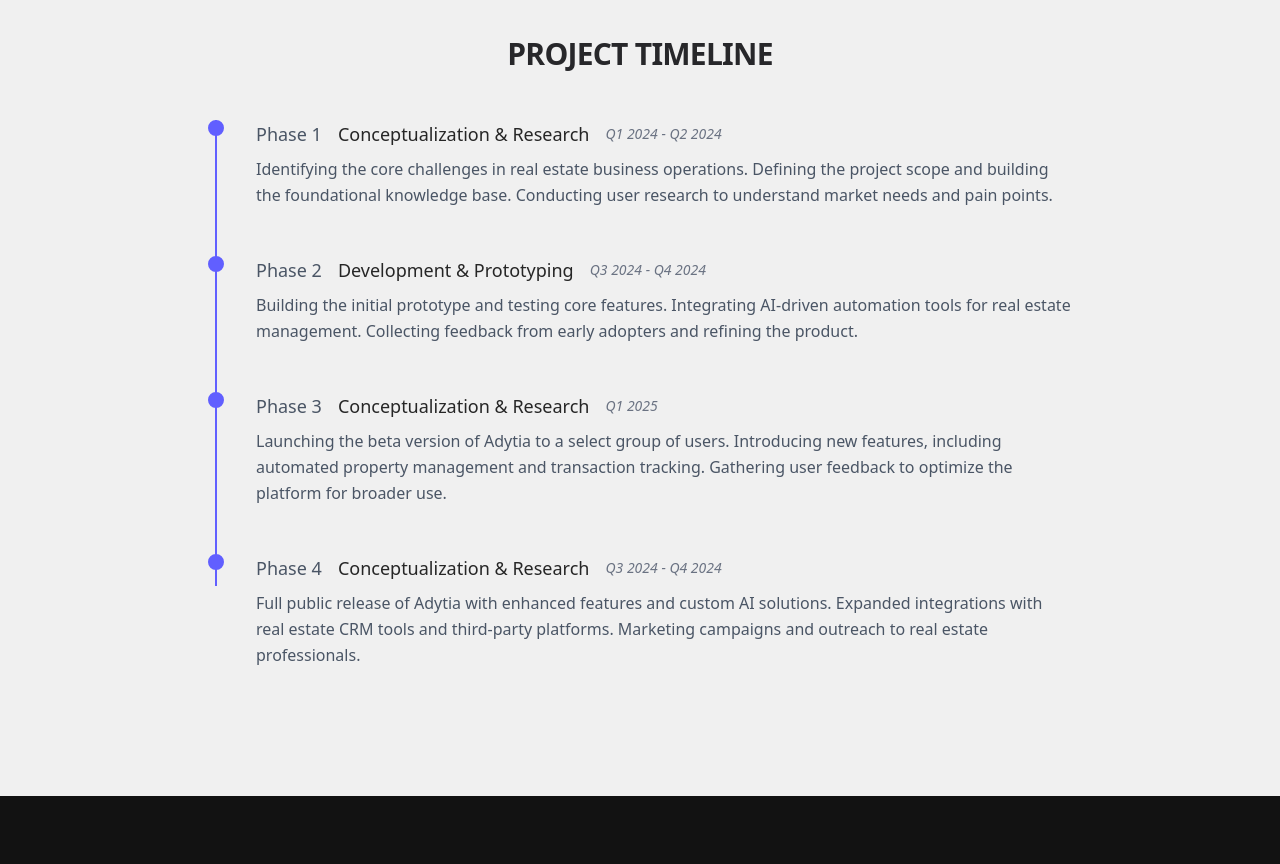
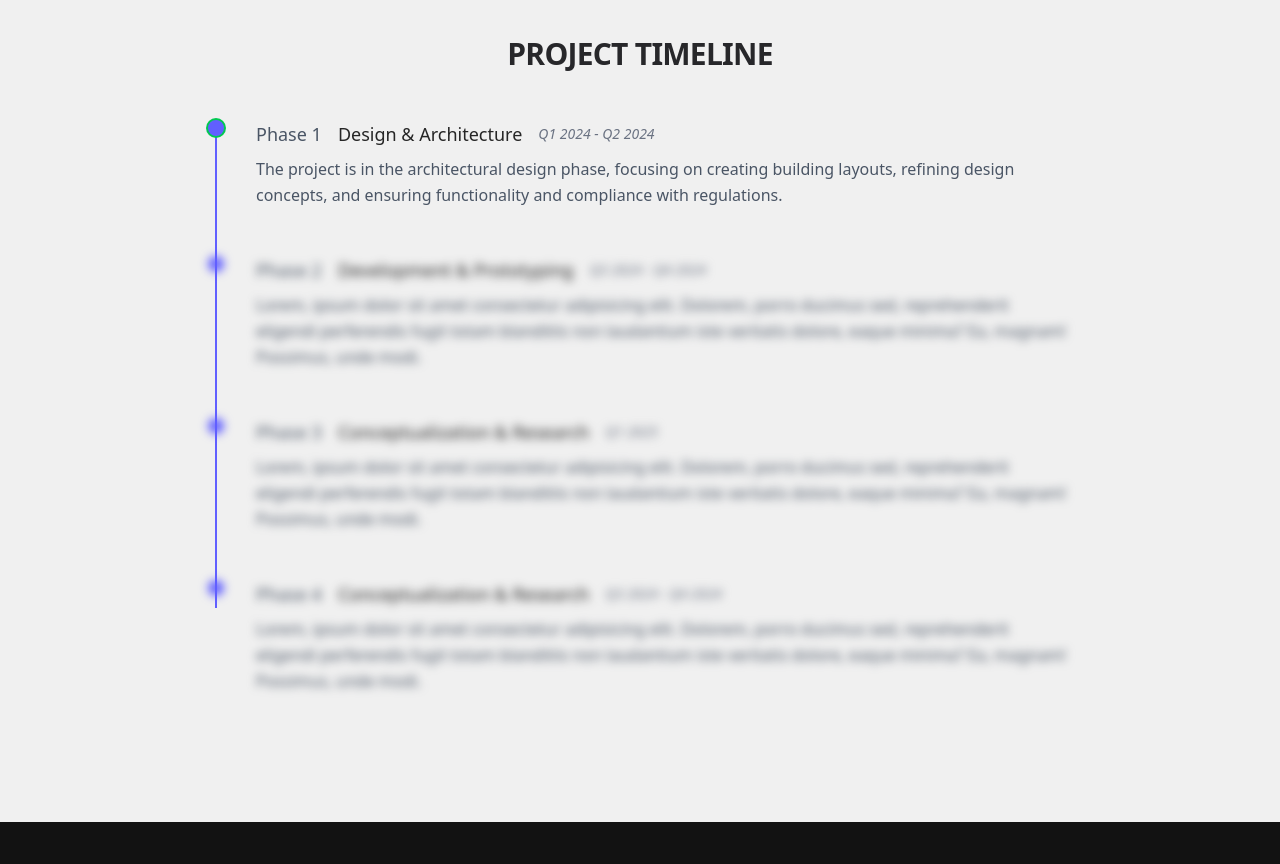
Before and after one commit to Rejoiceindia/Rejoice-Org, a React (Vite) app: page /advaiya in a window 1280 px wide. Shown: the part 3120-3984 px from the top of the page. Built offline with nearby package versions, Linux system fonts and the light colour scheme; no server answers.

Commit message:
Blur futher phases

```diff
--- a/src/App.css
+++ b/src/App.css
@@ -48,3 +48,11 @@
   background: #000;
   box-shadow: 10px 10px 20px #141414, -10px -10px 20px #000000;
 }
+
+.blurred {
+  filter: blur(5px);
+  opacity: 0.5;
+  pointer-events: none;
+  user-select: none;
+  touch-action: none;
+}
--- a/src/Data/index.tsx
+++ b/src/Data/index.tsx
@@ -16,31 +16,32 @@ export const projectData = {
   projectTimelineData: [
     {
       phase: "Phase 1",
-      title: "Conceptualization & Research",
+      title: "Design & Architecture",
       period: "Q1 2024 - Q2 2024",
       description:
-        "Identifying the core challenges in real estate business operations. Defining the project scope and building the foundational knowledge base. Conducting user research to understand market needs and pain points.",
+        "The project is in the architectural design phase, focusing on creating building layouts, refining design concepts, and ensuring functionality and compliance with regulations.",
     },
+
     {
       phase: "Phase 2",
       title: "Development & Prototyping",
       period: "Q3 2024 - Q4 2024",
       description:
-        "Building the initial prototype and testing core features. Integrating AI-driven automation tools for real estate management. Collecting feedback from early adopters and refining the product.",
+        "Lorem, ipsum dolor sit amet consectetur adipisicing elit. Dolorem, porro ducimus sed, reprehenderit eligendi perferendis fugit totam blanditiis non laudantium iste veritatis dolore, eaque minima? Ea, magnam! Possimus, unde modi.",
     },
     {
       phase: "Phase 3",
       title: "Conceptualization & Research",
       period: "Q1 2025",
       description:
-        "Launching the beta version of Adytia to a select group of users. Introducing new features, including automated property management and transaction tracking. Gathering user feedback to optimize the platform for broader use.",
+        "Lorem, ipsum dolor sit amet consectetur adipisicing elit. Dolorem, porro ducimus sed, reprehenderit eligendi perferendis fugit totam blanditiis non laudantium iste veritatis dolore, eaque minima? Ea, magnam! Possimus, unde modi.",
     },
     {
       phase: "Phase 4",
       title: "Conceptualization & Research",
       period: "Q3 2024 - Q4 2024",
       description:
-        "Full public release of Adytia with enhanced features and custom AI solutions. Expanded integrations with real estate CRM tools and third-party platforms. Marketing campaigns and outreach to real estate professionals.",
+        "Lorem, ipsum dolor sit amet consectetur adipisicing elit. Dolorem, porro ducimus sed, reprehenderit eligendi perferendis fugit totam blanditiis non laudantium iste veritatis dolore, eaque minima? Ea, magnam! Possimus, unde modi.",
     },
   ],
 };
--- a/src/components/project-page/ProjectTimeLine.tsx
+++ b/src/components/project-page/ProjectTimeLine.tsx
@@ -12,9 +12,12 @@ interface TimelineItem {
 type Props = {
   items: TimelineItem[];
 };
+
 const ProjectTimeline: React.FC<Props> = ({ items }) => {
+  const currentPhase = 0;
+
   return (
-    <div className="max-w-4xl  text-neutral-800 mx-auto px-4 py-12">
+    <div className="max-w-4xl text-neutral-800 mx-auto px-4 py-12">
       <StyledHeading>PROJECT TIMELINE</StyledHeading>
 
       <div className="relative">
@@ -28,9 +31,16 @@ const ProjectTimeline: React.FC<Props> = ({ items }) => {
               once: true,
             }}
             transition={{ delay: index * 0.2, duration: 0.4 }}
-            className="relative mb-12 last:mb-0 ml-12"
+            className={`relative mb-12 last:mb-0 ml-12 ${
+              index > currentPhase ? "blurred" : ""
+            }`}
           >
-            <div className="absolute -left-12 w-4 h-4 rounded-full bg-indigo-500 border-8 border-indigo-500" />
+            {index === currentPhase ? (
+              <div className="absolute ring-2 ring-green-500 -left-12 w-4 h-4 rounded-full bg-indigo-500 border-8 border-indigo-500" />
+            ) : (
+              <div className="absolute -left-12 w-4 h-4 rounded-full bg-indigo-500 border-8 border-indigo-500" />
+            )}
+
             <div className="space-y-2">
               <div className="flex max-sm:flex-col sm:items-center gap-4">
                 <h3 className="text-lg font-medium text-gray-600 dark:duration-300 dark:text-gray-300">
```
